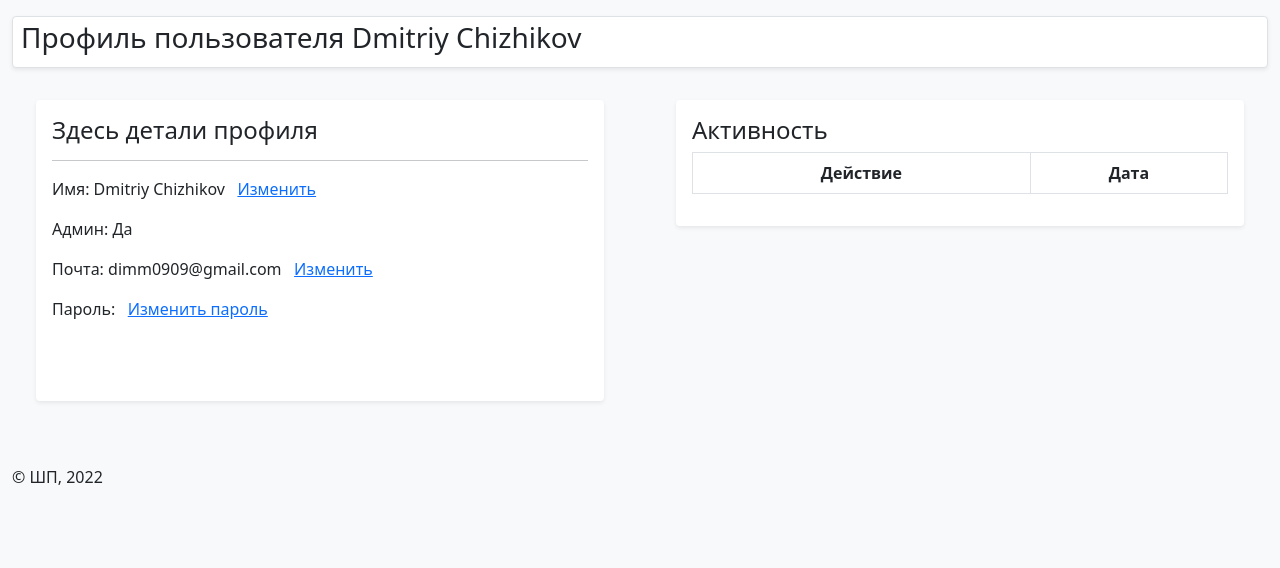
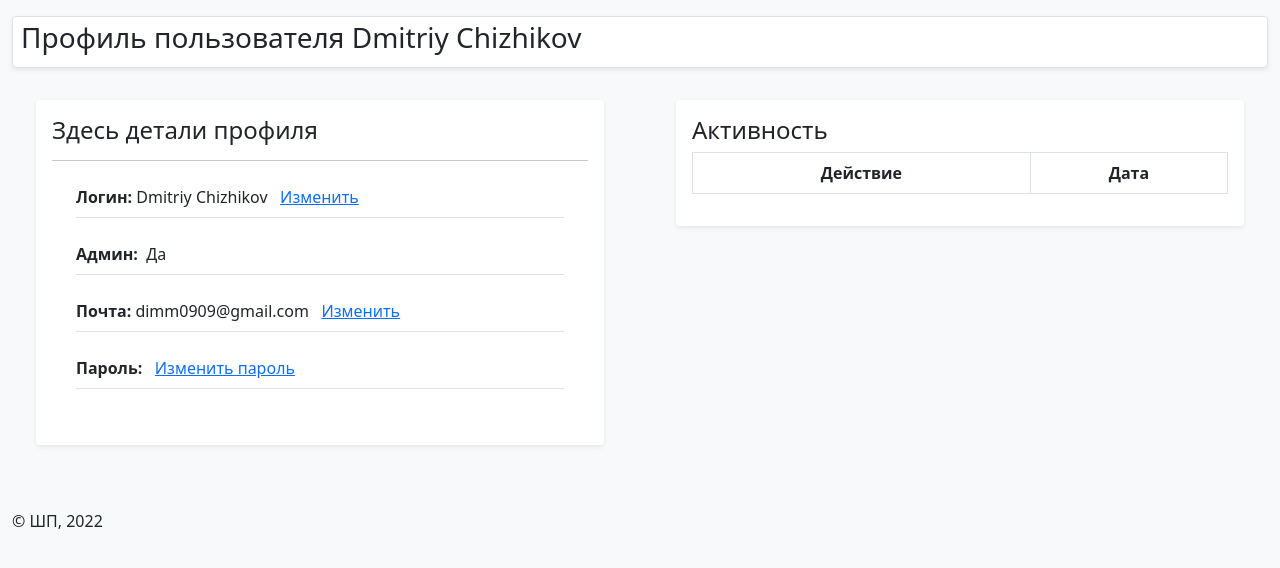
Before and after one commit to dimm0909/simple-votings, a Django app: page /profile/1/ in a window 1280 px wide. Shown: the part 56-624 px from the top of the page. Run offline with Django 3.2, Linux system fonts and the light colour scheme; a user stored in the database is signed in; data comes from the database, SQL or seed files in the repository; lists and menus that the app fills with data are empty.

Commit message:
some changes in profile page

```diff
--- a/main/templates/pages/profile.html
+++ b/main/templates/pages/profile.html
@@ -15,7 +15,8 @@
       <div class="my-3 p-3 bg-body rounded shadow-sm">
         <h4>Здесь детали профиля</h4>
         <hr>
-        <p id="id_name">Имя: {{ user.username }}&nbsp&nbsp&nbsp<a onclick="change_name()" id="btn_change_name" href="#">Изменить</a></p>
+        <div class="container bordered">
+          <p class="d-flex border-bottom py-2" id="id_name"><b>Логин:</b>&nbsp{{ user.username }}&nbsp&nbsp&nbsp<a onclick="change_name()" id="btn_change_name" href="#">Изменить</a></p>
           <form method="POST" action="{% url 'profile' user.id %}" id="form_change_name" hidden>
             {% csrf_token %}
             <label for="id_new_name" class="form-label">Введите новое имя:</label>
@@ -24,7 +25,7 @@
             <br>
             <br>
           </form>
-        <p>Админ:
+          <p class="d-flex border-bottom py-2"><b>Админ:</b>&nbsp
           {% if user.is_superuser %}
           Да
           {% else %}
@@ -32,7 +33,7 @@
           {% endif %}
           </p>
 
-        <p id="id_email">Почта: {{ user.email }}&nbsp&nbsp&nbsp<a onclick="change_email()" id="btn_change_email" href="#">Изменить</a>
+          <p class="d-flex border-bottom py-2" id="id_email"><b>Почта:</b>&nbsp{{ user.email }}&nbsp&nbsp&nbsp<a onclick="change_email()" id="btn_change_email" href="#">Изменить</a>
           </p>
 
           <form method="POST" action="{% url 'profile' user.id %}" id="form_change_email" hidden>
@@ -44,7 +45,7 @@
             <br>
           </form>
 
-        <p>Пароль:&nbsp&nbsp&nbsp<a onclick="change_password()" id="btn_change_psw" href="#">Изменить пароль</a></p>
+          <p class="d-flex border-bottom py-2"><b>Пароль:</b>&nbsp&nbsp&nbsp<a onclick="change_password()" id="btn_change_psw" href="#">Изменить пароль</a></p>
           <br id="br_useless">
           <form method="POST" action="{% url 'profile' user.id %}" id="form_change_psw" hidden>
             {% csrf_token %}
@@ -56,7 +57,7 @@
             </div>
             <input type="submit" class="btn btn-primary" value="Сохранить">
           </form>
-        <br>
+        </div>
        </div>
      </div>
     </div>
```
Lines whose indentation alone changed are shown as unchanged.
